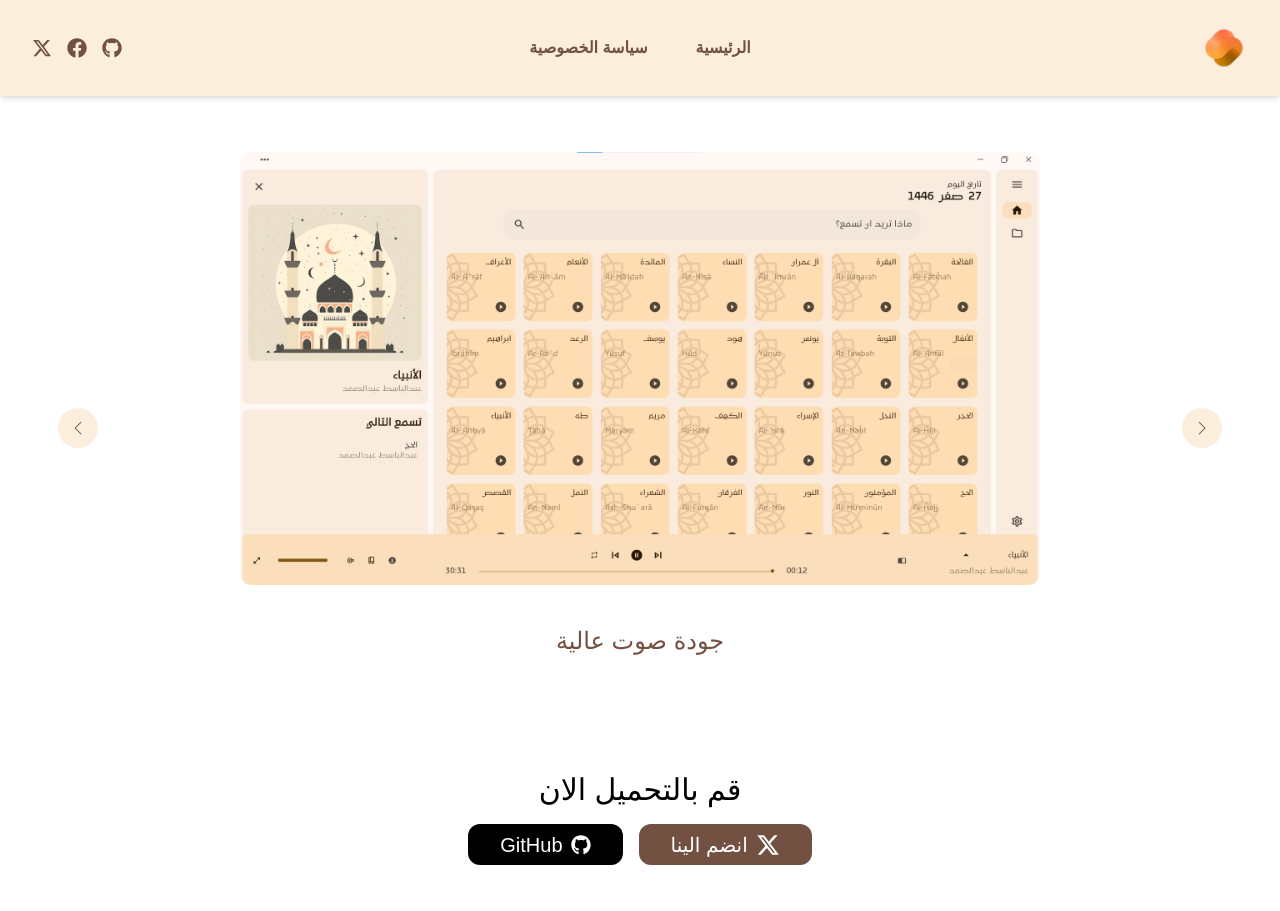
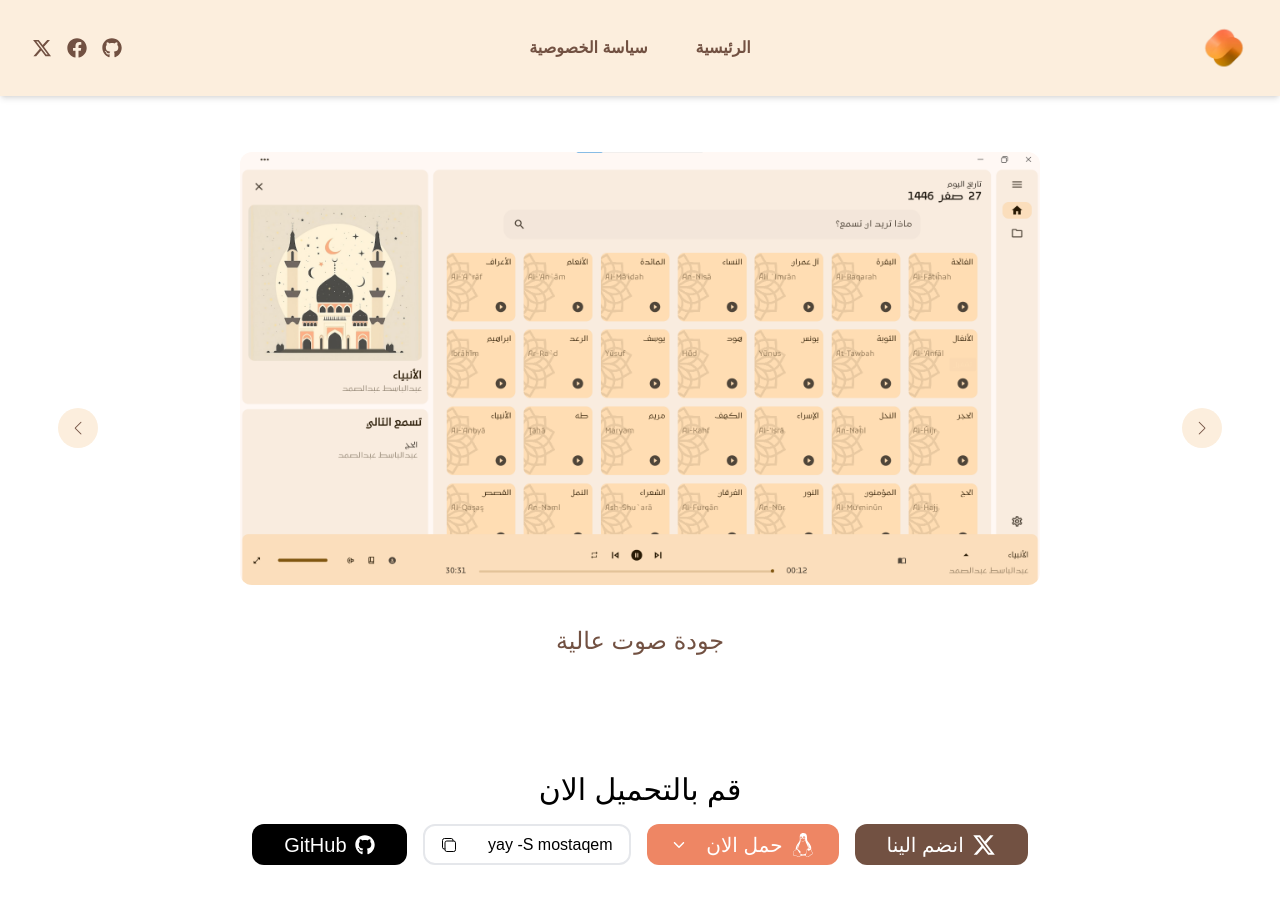
Before and after one commit to Mostaqem/Mostaqem-app-website, a React (Vite) app: page / in a window 1280 px wide. Shown: the top 911 px of the page. Built offline with nearby package versions, Linux system fonts and the light colour scheme; a web font is replaced by a local one.

Commit message:
fixe buge for linux os

```diff
--- a/src/pages/Home.jsx
+++ b/src/pages/Home.jsx
@@ -121,7 +121,7 @@ const Home = () => {
           )}
 
           {/* for Linux */}
-          {isLinux && (
+          {!isWindows && !isMacOs && !isAndroid && !isIOS && (
             <>
               <li>
                 <Menu as="div" className="relative inline-block text-left">
```
